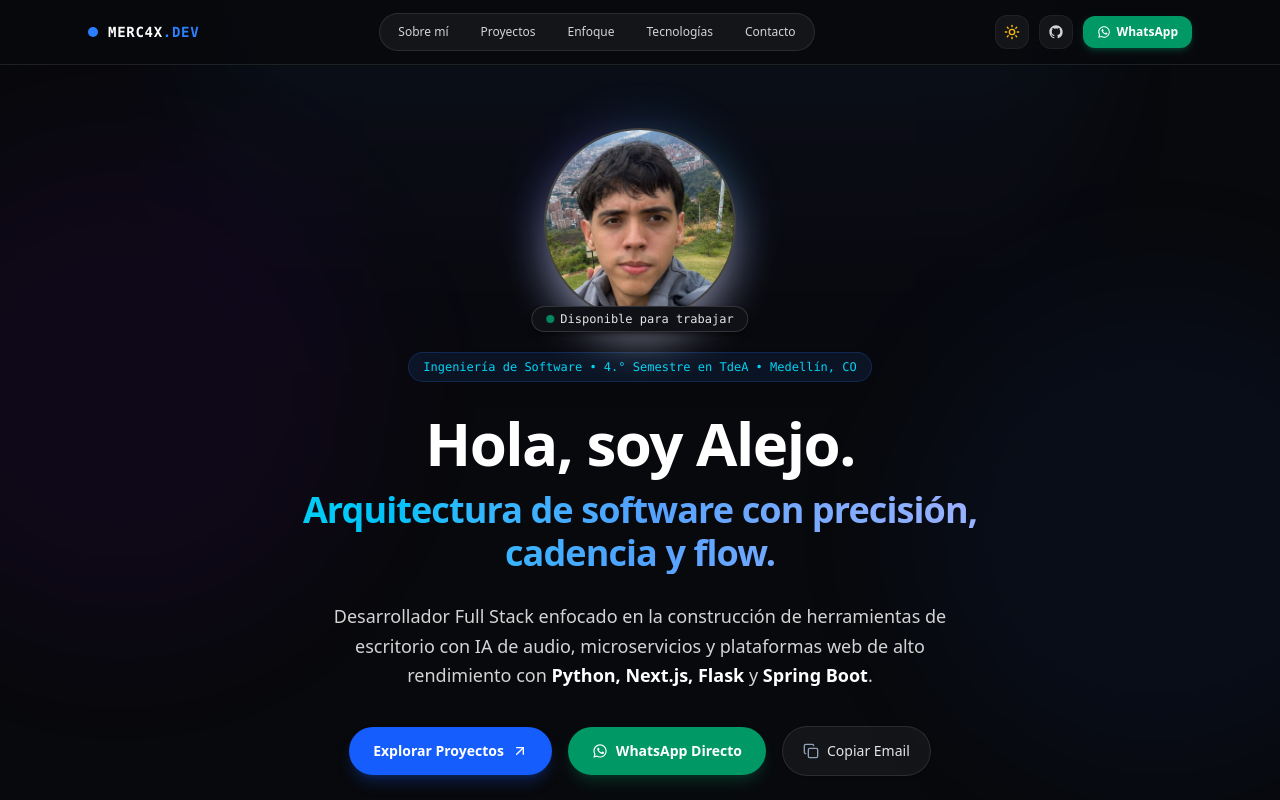
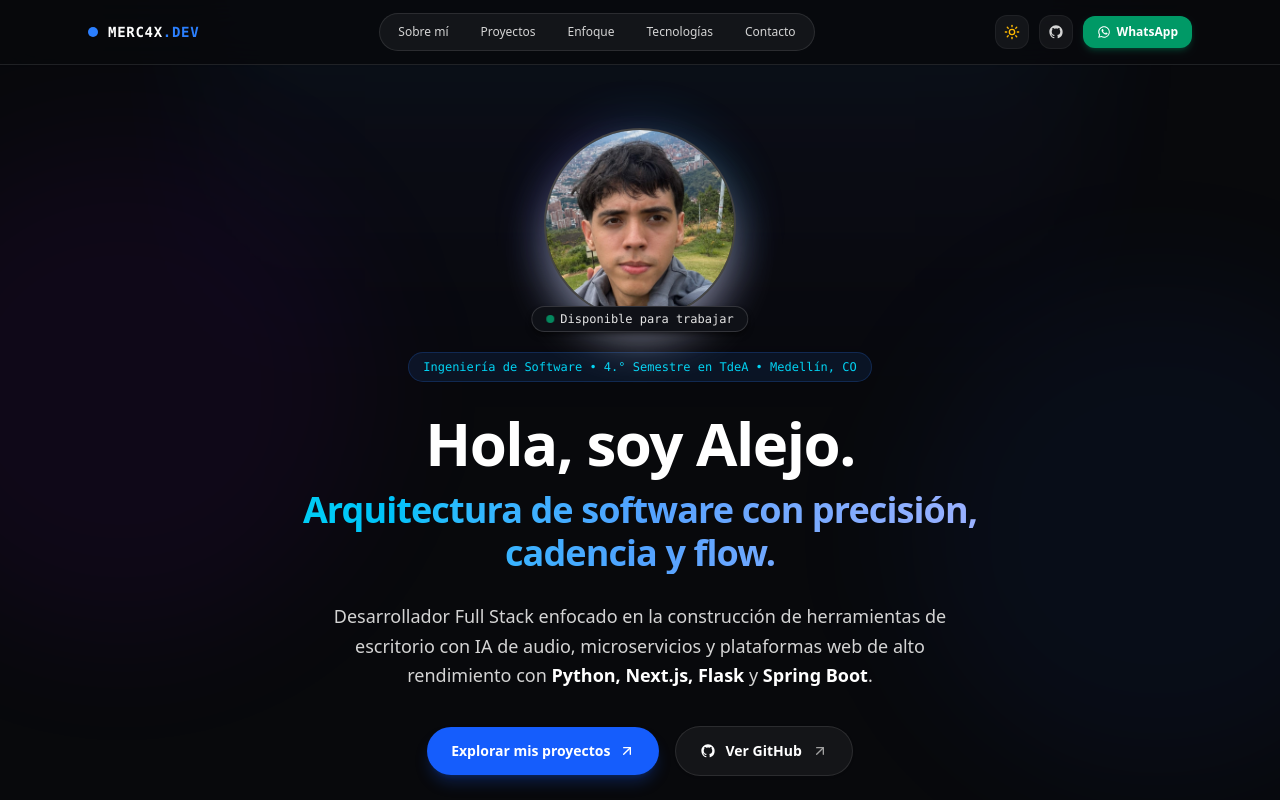
Before and after one commit to Merc4x/portafolio, a Next.js app: page / in a window 1280 px wide. Shown: the top 800 px of the page. Built offline with nearby package versions, Linux system fonts and the light colour scheme.

Commit message:
feat: Keep only Explorar mis proyectos and GitHub profile CTA button in Hero section

```diff
--- a/src/app/page.tsx
+++ b/src/app/page.tsx
@@ -344,27 +344,20 @@ export default function Home() {
               href="#proyectos"
               className="w-full sm:w-auto inline-flex items-center justify-center gap-2 px-6 py-3.5 rounded-full bg-blue-600 hover:bg-blue-700 text-white font-semibold text-sm transition-all shadow-lg shadow-blue-600/25 active:scale-95 text-center"
             >
-              <span>Explorar Proyectos</span>
+              <span>Explorar mis proyectos</span>
               <ArrowUpRight className="w-4 h-4" />
             </a>
 
             <a
-              href="https://wa.me/573116425806"
+              href="https://github.com/Merc4x"
               target="_blank"
               rel="noopener noreferrer"
-              className="w-full sm:w-auto inline-flex items-center justify-center gap-2 px-6 py-3.5 rounded-full bg-emerald-600 hover:bg-emerald-700 text-white font-semibold text-sm transition-all shadow-lg shadow-emerald-600/20 active:scale-95 text-center"
+              className="w-full sm:w-auto inline-flex items-center justify-center gap-2.5 px-6 py-3.5 rounded-full bg-white dark:bg-white/5 hover:bg-slate-100 dark:hover:bg-white/10 text-slate-900 dark:text-white font-semibold text-sm transition-all border border-slate-300 dark:border-white/10 shadow-sm active:scale-95 text-center"
             >
-              <WhatsAppIcon className="w-4 h-4" />
-              <span>WhatsApp Directo</span>
+              <GithubIcon className="w-4 h-4" />
+              <span>Ver GitHub</span>
+              <ArrowUpRight className="w-4 h-4 text-slate-400 dark:text-neutral-400" />
             </a>
-
-            <button
-              onClick={handleCopyEmail}
-              className="w-full sm:w-auto inline-flex items-center justify-center gap-2 px-5 py-3.5 rounded-full bg-white dark:bg-white/5 hover:bg-slate-50 dark:hover:bg-white/10 text-slate-800 dark:text-neutral-200 font-medium text-sm transition-all border border-slate-300 dark:border-white/10 active:scale-95 shadow-sm text-center"
-            >
-              {copied ? <Check className="w-4 h-4 text-emerald-600" /> : <Copy className="w-4 h-4 text-slate-400" />}
-              <span>{copied ? "Copiado al portapapeles" : "Copiar Email"}</span>
-            </button>
           </div>
         </section>
 
```
